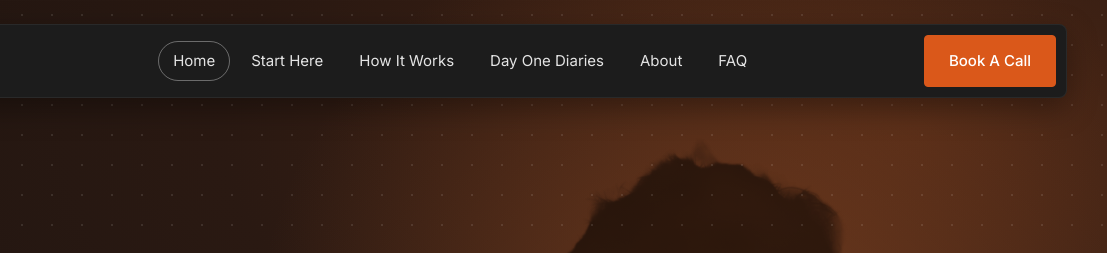
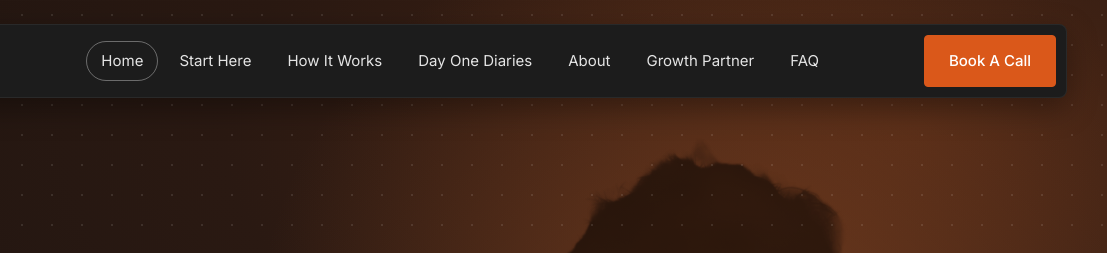
Before and after one commit to calabromarkai/AI-Ignite, a plain HTML site: page index.html in a window 1280 px wide. Shown: the top 253 px of the page, 173-1280 px from the left. Drawn offline with Linux system fonts and the light colour scheme.

Commit message:
Add Growth Partner to the homepage menu and keep menu items on one line
Co-Authored-By: Claude Opus 5.5 <noreply@anthropic.com>

```diff
--- a/index.html
+++ b/index.html
@@ -215,6 +215,8 @@
     }
 
     .nav-links a:hover, .nav-links a.active { border-color: rgba(255,255,255,0.35); }
+
+    .nav-links a, .nav .btn { white-space: nowrap; }
 
     .hero-body {
       position: relative;
@@ -960,6 +962,7 @@
         <li><a href="#how">How It Works</a></li>
         <li><a href="#diaries">Day One Diaries</a></li>
         <li><a href="#why">About</a></li>
+        <li><a href="/growth">Growth Partner</a></li>
         <li><a href="#faq">FAQ</a></li>
       </ul>
       <a href="#contact" class="btn">Book A Call</a>
```
